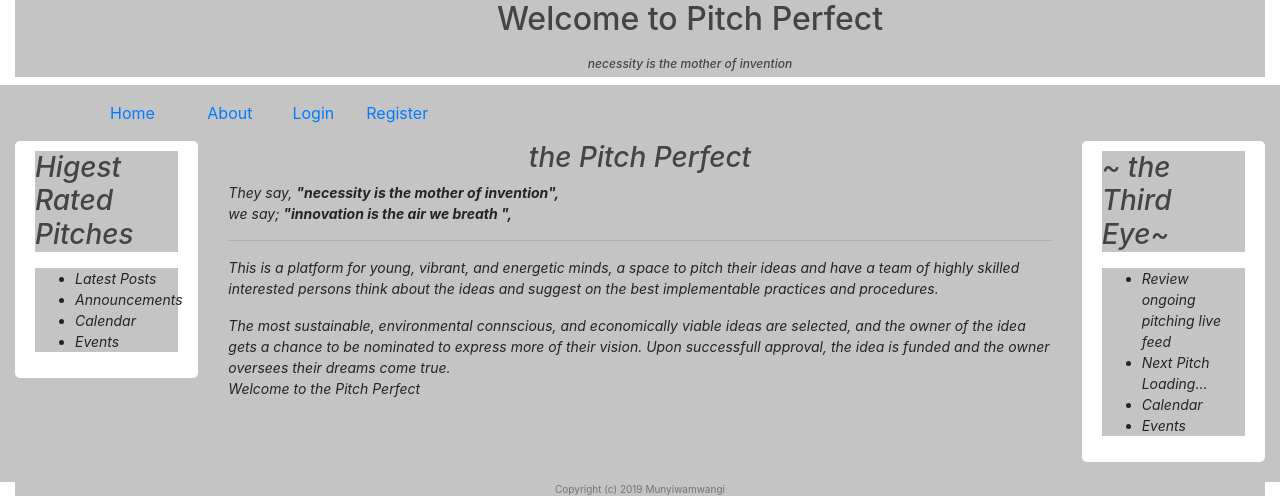
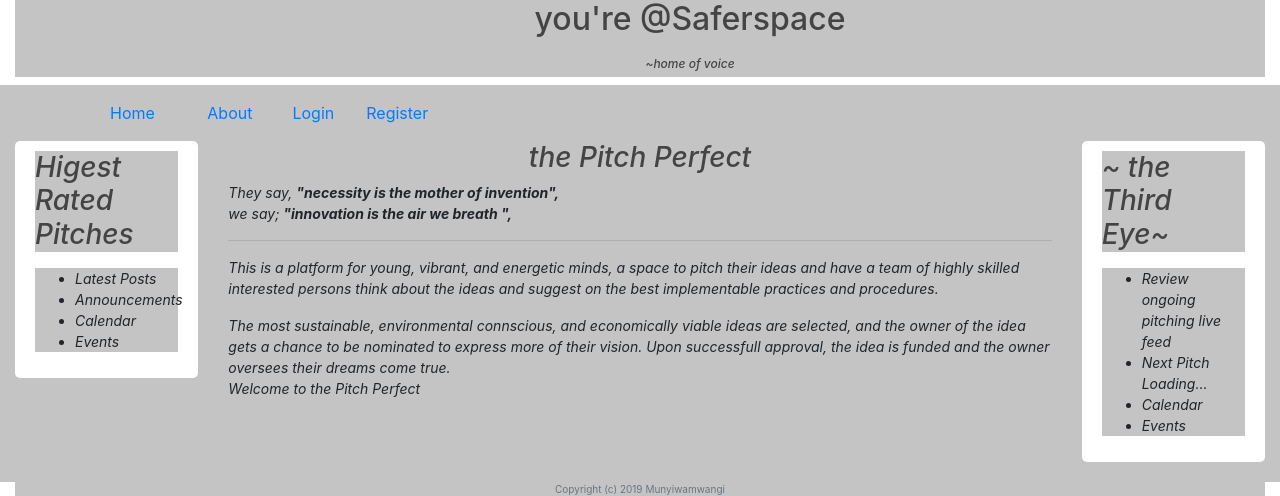
Before and after one commit to Munyiwamwangi/careHubblog, a Flask app: page /about in a window 1280 px wide. Shown: the top 496 px of the page. Run offline with Flask 2, Linux system fonts and the light colour scheme; some libraries are stand-ins or nearby versions.

Commit message:
server changes

```diff
--- a/flaskblog/templates/layout.html
+++ b/flaskblog/templates/layout.html
@@ -16,7 +16,7 @@
 </head>
 <body class="container-fluid">
 	<div style="padding-left: 8%; color: rgb(8, 117, 108;" class="">
-		<h2 class="text-center">Welcome to Pitch Perfect <br><span style="font-size: 12px; font-style: italic;">necessity is the mother of invention
+		<h2 class="text-center">you're @Saferspace <br><span style="font-size: 12px; font-style: italic;">~home of voice
 		</span> </h2>
 	</div>
 
```
